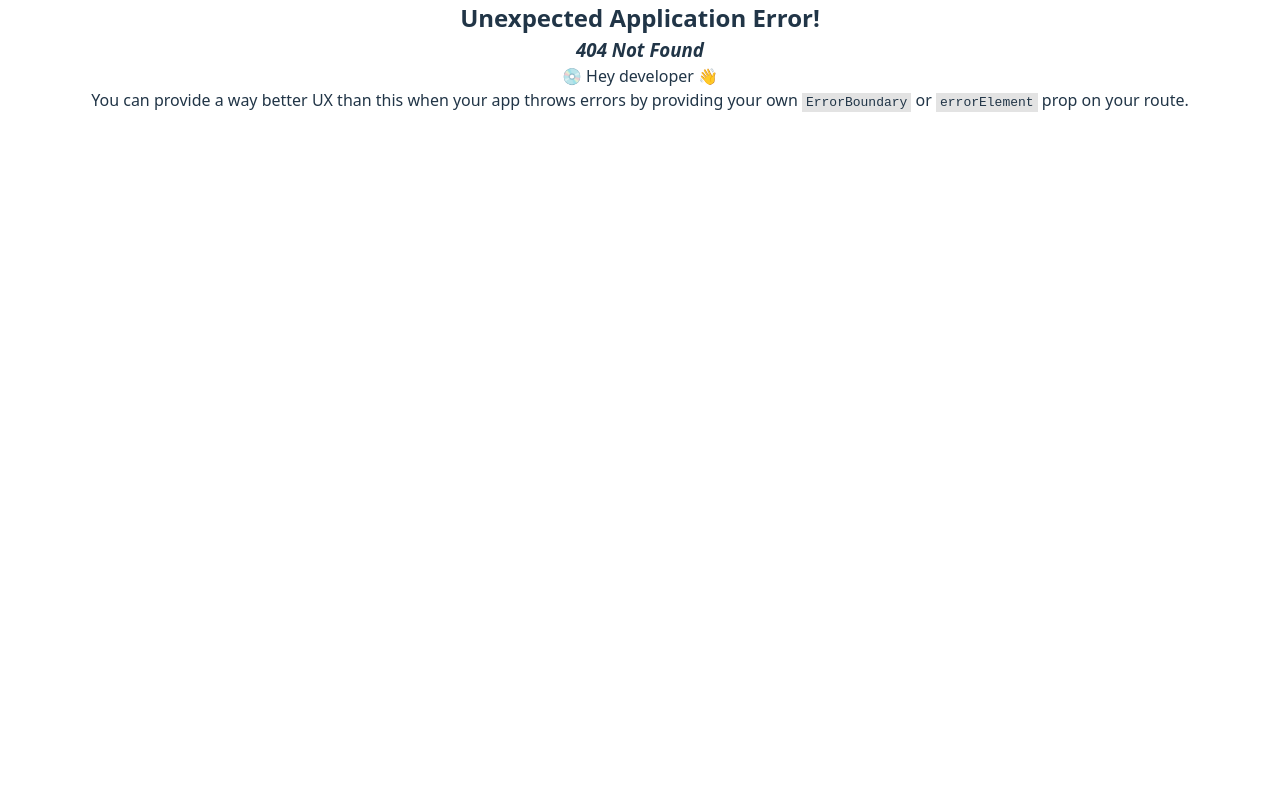
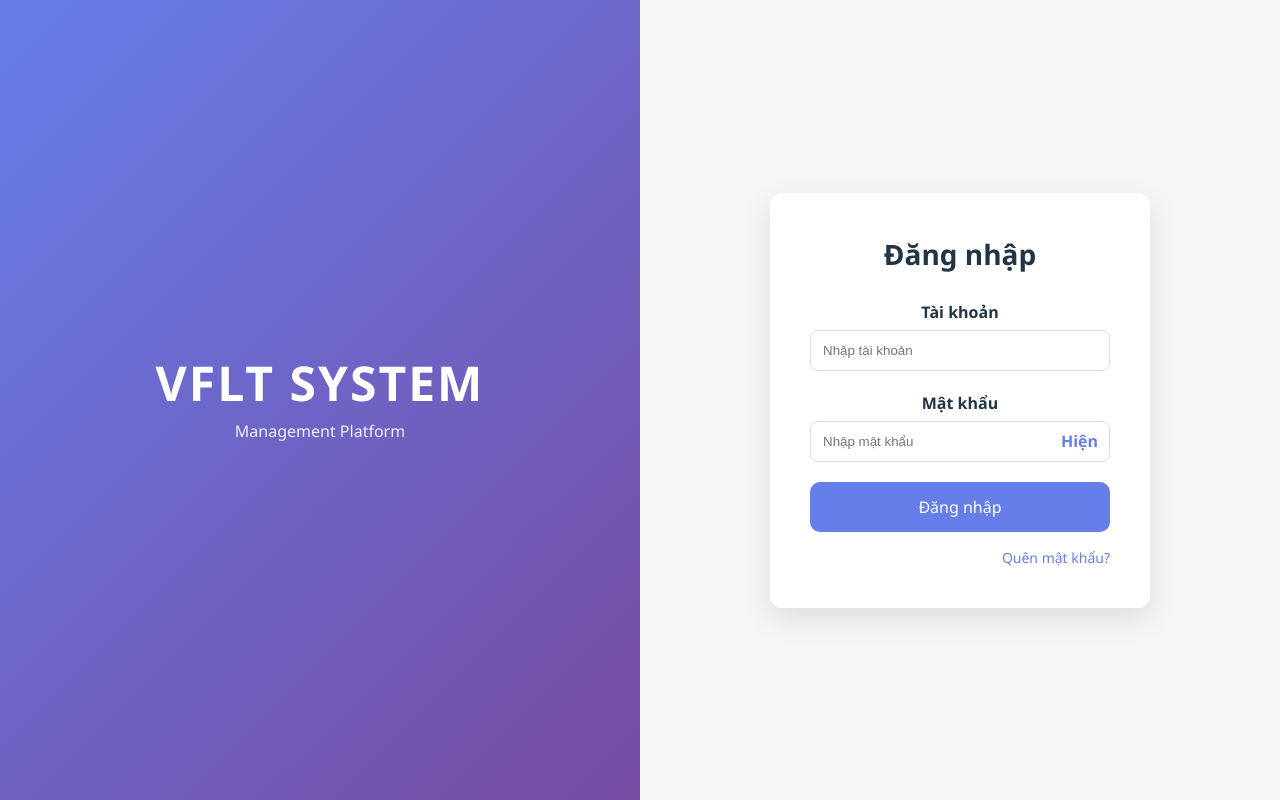
Before and after one commit to Robert-Ph/vfpricecal, a React (Vite) app in the folder VFPriceCal-User/: page /login in a window 1280 px wide. Before the commit this address had no page. Built offline with nearby package versions, Linux system fonts and the light colour scheme.

Commit message:
create login pages and forgot password

```diff
--- a/VFPriceCal-User/src/layout/Topbar.tsx
+++ b/VFPriceCal-User/src/layout/Topbar.tsx
@@ -1,10 +1,12 @@
 import "./topbar.scss"
 import { useState, useRef, useEffect } from "react";
 import { FaCog, FaUser, FaChartLine, FaSignOutAlt } from "react-icons/fa";
+import { useNavigate } from "react-router-dom";
 
 const Topbar = () => {
     const [openDropdown, setOpenDropdown] = useState(false);
     const dropdownRef = useRef<HTMLDivElement>(null);
+    const navigate = useNavigate();
 
     // Click ngoài sẽ đóng menu
     useEffect(() => {
@@ -16,6 +18,15 @@ const Topbar = () => {
         document.addEventListener("mousedown", handleClickOutside);
         return () => document.removeEventListener("mousedown", handleClickOutside);
     }, []);
+
+
+    const handleLogout = () => {
+        // nếu có token thì xóa
+        localStorage.removeItem("token");
+
+        // chuyển trang
+        navigate("/login");
+    };
 
     return (
         <div className="topbar">
@@ -34,7 +45,7 @@ const Topbar = () => {
                         <FaChartLine className="dropdown-icon" />
                         <span>Thống kê</span>
                     </div>
-                    <div className="dropdown-item">
+                    <div className="dropdown-item" onClick={handleLogout}>
                         <FaSignOutAlt className="dropdown-icon" />
                         <span>Đăng xuất</span>
                     </div>
--- /dev/null
+++ b/VFPriceCal-User/src/pages/Login/ForgotPassword/ForgotPassword.tsx
@@ -0,0 +1,57 @@
+
+import { useState } from "react";
+import "./forgotPassword.scss";
+import { useNavigate } from "react-router-dom";
+
+export default function ForgotPassword() {
+
+    const [email, setEmail] = useState("");
+    const [sent, setSent] = useState(false);
+    const navigate = useNavigate();
+
+    const handleSend = () => {
+        if (!email) return;
+        setSent(true);
+    };
+
+    const handleBackLogin = () => {
+        navigate("/login");
+    };
+
+    return (
+        <div className="forgot">
+
+            <div className="forgot__box">
+
+                <h2>Quên mật khẩu</h2>
+
+                <p className="desc">
+                    Nhập email tài khoản của bạn. Hệ thống sẽ gửi mật khẩu mới về email.
+                </p>
+
+                <input
+                    type="email"
+                    placeholder="Nhập email..."
+                    value={email}
+                    onChange={(e) => setEmail(e.target.value)}
+                />
+
+                <button className="send-btn" onClick={handleSend}>
+                    Gửi mật khẩu mới
+                </button>
+
+                {sent && (
+                    <div className="success">
+                        ✔ Mật khẩu mới đã được gửi về email của bạn
+                    </div>
+                )}
+
+                <div className="back-login" onClick={handleBackLogin}>
+                    Quay lại đăng nhập
+                </div>
+
+            </div>
+
+        </div>
+    );
+}
--- /dev/null
+++ b/VFPriceCal-User/src/pages/Login/ForgotPassword/forgotPassword.scss
@@ -0,0 +1,74 @@
+.forgot {
+    height: 100vh;
+    background: linear-gradient(135deg, #667eea, #764ba2);
+    display: flex;
+    justify-content: center;
+    align-items: center;
+    font-family: "Segoe UI", sans-serif;
+
+    &__box {
+        width: 400px;
+        background: white;
+        padding: 40px;
+        border-radius: 14px;
+        box-shadow: 0 20px 40px rgba(0, 0, 0, 0.2);
+        text-align: center;
+
+        h2 {
+            margin-bottom: 10px;
+        }
+
+        .desc {
+            font-size: 14px;
+            color: #666;
+            margin-bottom: 25px;
+        }
+
+        input {
+            width: 100%;
+            padding: 13px;
+            border-radius: 8px;
+            border: 1px solid #ddd;
+            margin-bottom: 20px;
+            transition: 0.3s;
+
+            &:focus {
+                border-color: #667eea;
+                outline: none;
+                box-shadow: 0 0 0 3px rgba(102, 126, 234, 0.1);
+            }
+        }
+    }
+}
+
+.send-btn {
+    width: 100%;
+    padding: 14px;
+    border: none;
+    background: #667eea;
+    color: white;
+    font-weight: bold;
+    border-radius: 10px;
+    cursor: pointer;
+    transition: 0.3s;
+
+    &:hover {
+        background: #5a6fd6;
+    }
+}
+
+.success {
+    margin-top: 20px;
+    background: #e8f5e9;
+    color: #2e7d32;
+    padding: 12px;
+    border-radius: 8px;
+    font-size: 14px;
+}
+
+.back-login {
+    margin-top: 20px;
+    color: #667eea;
+    cursor: pointer;
+    font-weight: 600;
+}
--- /dev/null
+++ b/VFPriceCal-User/src/pages/Login/Login.tsx
@@ -0,0 +1,79 @@
+
+import { useState } from "react";
+import { useNavigate } from "react-router-dom";
+import "./login.scss";
+
+const Login = () => {
+
+    const [showPass, setShowPass] = useState(false);
+    const navigate = useNavigate();
+
+    const handleLogin = () => {
+        // giả lập đăng nhập thành công và lưu token
+        // localStorage.setItem("token", "fake-jwt-token");
+
+        // chuyển trang
+        navigate("/");
+    }
+
+    const handleForgotPassword = () => {
+        navigate("/forgot-password");
+    }
+
+    return (
+        <div className="login">
+
+            <div className="login__left">
+                <div className="login__brand">
+                    <h1>VFLT SYSTEM</h1>
+                    <p>Management Platform</p>
+                </div>
+            </div>
+
+            <div className="login__right">
+
+                <div className="login__form">
+
+                    <h2>Đăng nhập</h2>
+
+                    <div className="form-group">
+                        <label>Tài khoản</label>
+                        <input type="text" placeholder="Nhập tài khoản" />
+                    </div>
+
+                    <div className="form-group">
+                        <label>Mật khẩu</label>
+
+                        <div className="password-box">
+                            <input
+                                type={showPass ? "text" : "password"}
+                                placeholder="Nhập mật khẩu"
+                            />
+
+                            <span
+                                className="show-pass"
+                                onClick={() => setShowPass(!showPass)}
+                            >
+                                {showPass ? "Ẩn" : "Hiện"}
+                            </span>
+                        </div>
+
+                    </div>
+
+                    <button className="login-btn" onClick={handleLogin}>
+                        Đăng nhập
+                    </button>
+
+                    <div className="login__extra" onClick={handleForgotPassword}>
+                        <span>Quên mật khẩu?</span>
+                    </div>
+
+                </div>
+
+            </div>
+
+        </div>
+    );
+}
+
+export default Login;
--- /dev/null
+++ b/VFPriceCal-User/src/pages/Login/login.scss
@@ -0,0 +1,112 @@
+.login {
+    height: 100vh;
+    display: flex;
+    font-family: "Segoe UI", sans-serif;
+
+    &__left {
+        flex: 1;
+        background: linear-gradient(135deg, #667eea, #764ba2);
+        color: white;
+        display: flex;
+        justify-content: center;
+        align-items: center;
+
+        .login__brand {
+            text-align: center;
+
+            h1 {
+                font-size: 48px;
+                font-weight: bold;
+                letter-spacing: 2px;
+            }
+
+            p {
+                margin-top: 10px;
+                opacity: 0.9;
+            }
+        }
+    }
+
+    &__right {
+        flex: 1;
+        background: #f4f6f8;
+        display: flex;
+        justify-content: center;
+        align-items: center;
+    }
+
+    &__form {
+        width: 380px;
+        background: white;
+        padding: 40px;
+        border-radius: 12px;
+        box-shadow: 0 10px 30px rgba(0, 0, 0, 0.1);
+
+        h2 {
+            margin-bottom: 25px;
+            font-size: 28px;
+        }
+    }
+}
+
+.form-group {
+    margin-bottom: 20px;
+
+    label {
+        display: block;
+        font-weight: 600;
+        margin-bottom: 6px;
+    }
+
+    input {
+        width: 100%;
+        padding: 12px;
+        border-radius: 8px;
+        border: 1px solid #ddd;
+        transition: 0.3s;
+
+        &:focus {
+            border-color: #667eea;
+            outline: none;
+            box-shadow: 0 0 0 3px rgba(102, 126, 234, 0.1);
+        }
+    }
+}
+
+.password-box {
+    position: relative;
+
+    .show-pass {
+        position: absolute;
+        right: 12px;
+        top: 50%;
+        transform: translateY(-50%);
+        cursor: pointer;
+        color: #667eea;
+        font-weight: 600;
+    }
+}
+
+.login-btn {
+    width: 100%;
+    padding: 14px;
+    border: none;
+    background: #667eea;
+    color: white;
+    font-size: 16px;
+    border-radius: 10px;
+    cursor: pointer;
+    transition: 0.3s;
+
+    &:hover {
+        background: #5a6fd6;
+    }
+}
+
+.login__extra {
+    margin-top: 15px;
+    text-align: right;
+    color: #667eea;
+    cursor: pointer;
+    font-size: 14px;
+}
```
Also changed, not shown: VFPriceCal-User/src/components/Router.tsx (+11 -2 lines).
